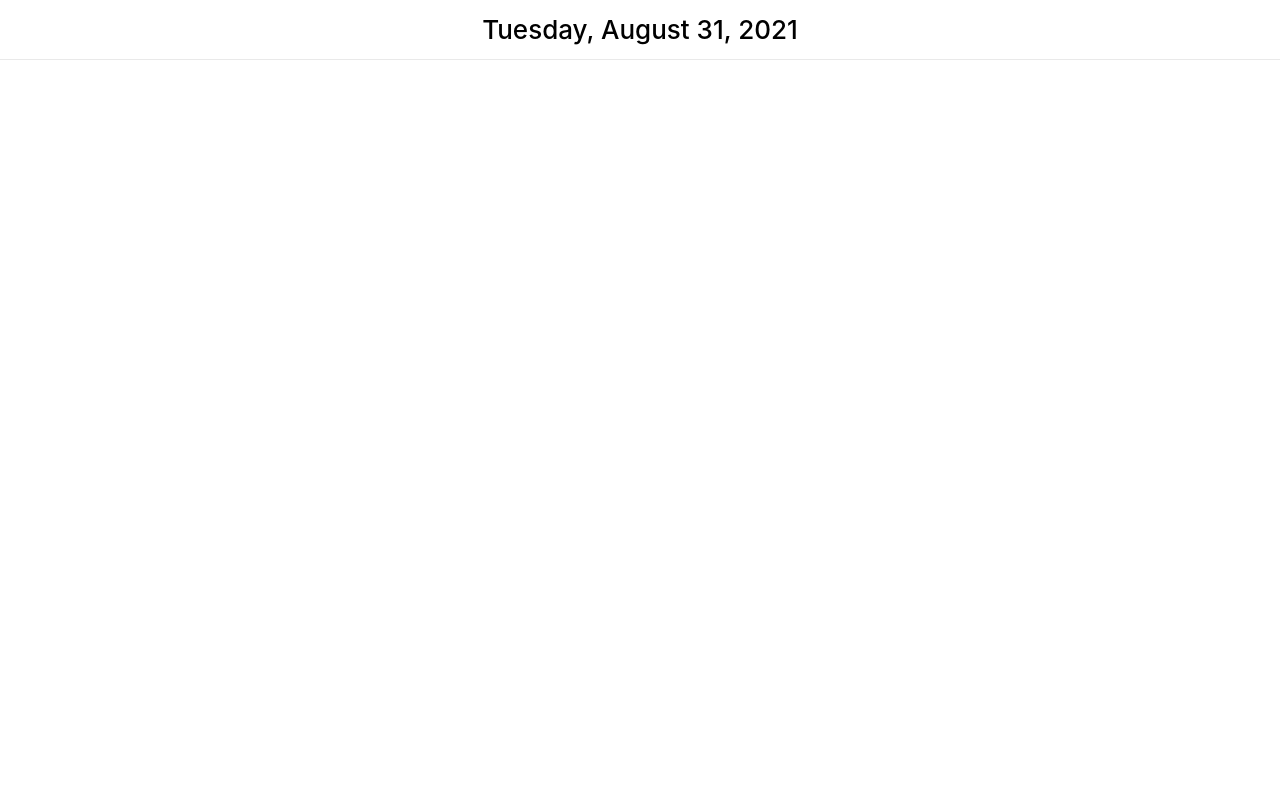
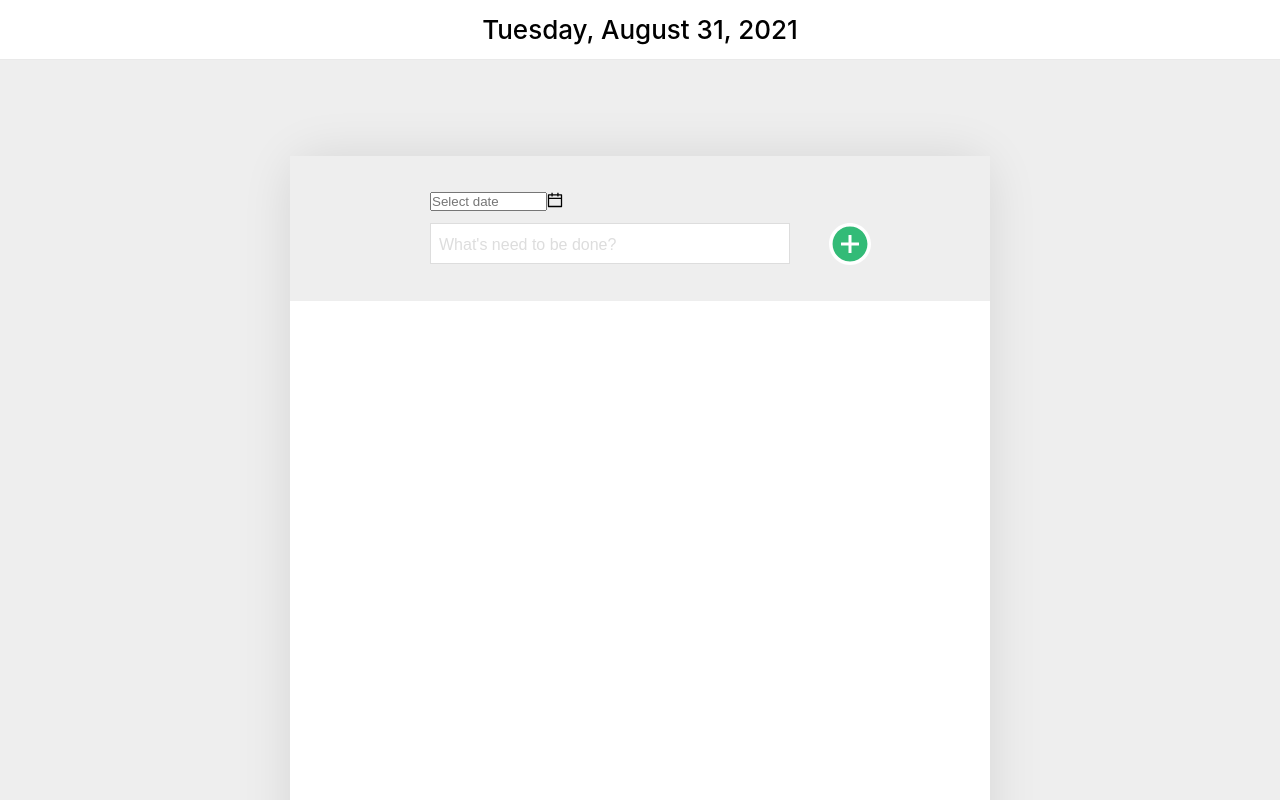
Before and after one commit to highspirit7/todolist_paywork, a React (Create React App) app: page / in a window 1280 px wide. Shown: the top 800 px of the page. Built offline with nearby package versions, Linux system fonts and the light colour scheme.

Commit message:
Style & Init : 기획 변경으로 인한 작업들
- antd 설치
- TodoContainer, TodoCreate 컴포넌트 생성
- antd 모달 사용 편하게 할 수 있는 modals 파일 생성

```diff
--- a/package.json
+++ b/package.json
@@ -10,6 +10,7 @@
     "@types/node": "^12.0.0",
     "@types/react": "^17.0.0",
     "@types/react-dom": "^17.0.0",
+    "antd": "^4.16.13",
     "react": "^17.0.2",
     "react-dom": "^17.0.2",
     "react-scripts": "4.0.3",
@@ -41,6 +42,7 @@
     ]
   },
   "devDependencies": {
+    "@types/antd": "^1.0.0",
     "@types/styled-components": "^5.1.13",
     "@typescript-eslint/eslint-plugin": "^4.29.3",
     "@typescript-eslint/parser": "^4.29.3",
--- /dev/null
+++ b/src/Components/todo/TodoContainer.tsx
@@ -0,0 +1,40 @@
+import React from "react";
+import styled from "styled-components";
+
+import { TodoCreate } from "./TodoCreate";
+
+const TodoContainer: React.FC = () => {
+  return (
+    <StyledTodoContainer>
+      <TodoCreate />
+      {/* <TodoList
+        toggleTodo={toggleTodo}
+        removeTodo={removeTodo}
+        todos={todoState}
+      />
+      <TodoFooter todos={todoState} /> */}
+    </StyledTodoContainer>
+  );
+};
+
+export default TodoContainer;
+
+const StyledTodoContainer = styled.section`
+  width: 70%;
+  height: 800px;
+
+  min-width: 360px;
+  max-width: 700px;
+
+  position: relative;
+  background: white;
+  border-radius: 30px;
+  box-shadow: 0 0 50px 0 rgba(0, 0, 0, 0.1);
+
+  margin: 0 auto;
+
+  margin-top: 96px;
+  margin-bottom: 32px;
+  display: flex;
+  flex-direction: column;
+`;
--- /dev/null
+++ b/src/Components/todo/TodoCreate/TodoCreate.tsx
@@ -0,0 +1,157 @@
+import React, { useState } from "react";
+import styled from "styled-components";
+import { PlusCircleOutlined } from "@ant-design/icons";
+import { DatePicker } from "antd";
+import moment from "moment";
+
+import { warning } from "utils/modals";
+
+// interface ITodoCreateProps {
+//   createTodo: (text: string, date: string) => void;
+// }
+
+const TodoCreate: React.FC = () => {
+  const [value, setValue] = useState("");
+  const [dateString, setDateString] = useState("");
+  // eslint-disable-next-line @typescript-eslint/no-explicit-any
+  const [dateMoment, setDateMoment] = useState<any>(null);
+
+  const formRef = React.useRef<HTMLFormElement>(null);
+
+  const handleChangeInput = (e: React.ChangeEvent<HTMLInputElement>) =>
+    setValue(e.target.value);
+
+  const handleSubmit = (e: React.FormEvent<HTMLFormElement>) => {
+    const yesterdayDate = moment().subtract(1, "days");
+
+    e.preventDefault(); // 새로고침 방지
+
+    if (!value) {
+      const warningData = {
+        title: "Warning",
+        content: "투두 아이템 내용을 입력해주세요",
+      };
+
+      warning(warningData);
+    } else if (!dateString) {
+      const warningData = {
+        title: "Warning",
+        content: "완료 목표일 설정이 필요합니다",
+      };
+
+      warning(warningData);
+    } else if (dateString && !yesterdayDate.isBefore(dateString)) {
+      const warningData = {
+        title: "Warning",
+        content: "오늘보다 이전 날짜를 완료 목표일로 입력할 수 없습니다",
+      };
+
+      warning(warningData);
+    } else {
+      // createTodo(value, dateString);
+
+      setValue(""); // input 초기화
+      setDateString(""); // dateString 초기화
+      setDateMoment(null); // DatePicker 컴포넌트 value 초기화
+    }
+  };
+
+  const handleChangeDate = (date: moment.Moment | null, dateString: string) => {
+    setDateString(dateString);
+    setDateMoment(date);
+  };
+
+  return (
+    <>
+      <InsertFormPositioner>
+        <InsertForm onSubmit={handleSubmit} ref={formRef}>
+          <DateWrapper>
+            <DatePicker
+              onChange={handleChangeDate}
+              size="large"
+              id="date"
+              name="date"
+              value={dateMoment}
+            />
+          </DateWrapper>
+
+          <InputWrapper>
+            <Input
+              autoFocus
+              placeholder="What's need to be done?"
+              onChange={handleChangeInput}
+              value={value}
+              id="input"
+              name="input"
+            />
+            <CircleButton>
+              <PlusCircleOutlined />
+            </CircleButton>
+          </InputWrapper>
+        </InsertForm>
+      </InsertFormPositioner>
+    </>
+  );
+};
+
+const DateWrapper = styled.div`
+  width: 400px;
+  display: flex;
+  margin-bottom: 12px;
+`;
+
+const InputWrapper = styled.div`
+  width: 400px;
+  display: flex;
+  justify-content: space-between;
+  align-items: center;
+`;
+
+const CircleButton = styled.button`
+  background: #33bb77;
+  width: 40px;
+  height: 40px;
+  font-size: 42px;
+  left: 100%;
+  transform: translate(100%, 0%);
+  color: white;
+  border-radius: 50%;
+  border: none;
+  outline: none;
+  display: flex;
+  align-items: center;
+  justify-content: center;
+  cursor: pointer;
+`;
+
+const InsertFormPositioner = styled.div`
+  width: 100%;
+  border-bottom: 1px solid #eeeeee;
+`;
+
+const InsertForm = styled.form`
+  display: flex;
+  flex-direction: column;
+  align-items: center;
+  background: #eeeeee;
+  padding-left: 40px;
+  padding-top: 36px;
+  padding-right: 60px;
+  padding-bottom: 36px;
+`;
+
+const Input = styled.input`
+  padding: 8px;
+  border: 1px solid #dddddd;
+  width: 100%;
+  outline: none;
+  font-size: 20px;
+  box-sizing: border-box;
+  color: #119955;
+  &::placeholder {
+    color: #dddddd;
+    font-size: 16px;
+  }
+`;
+
+export default React.memo(TodoCreate);
--- /dev/null
+++ b/src/Components/todo/TodoCreate/index.ts
@@ -0,0 +1 @@
+export { default as TodoCreate } from "./TodoCreate";
--- a/src/Pages/Home.tsx
+++ b/src/Pages/Home.tsx
@@ -1,12 +1,29 @@
 import React from "react";
+import styled from "styled-components";
 
-import Header from "Components/Header/Header";
+import { Header } from "Components/Header";
+import TodoContainer from "Components/todo/TodoContainer";
 
 const Home: React.FC = () => {
   return (
     <>
       <Header />
+      <Main>
+        <TodoContainer />
+      </Main>
     </>
   );
 };
 export default Home;
+
+const Main = styled.main`
+  min-height: 100vh;
+  padding-top: 60px;
+`;
+
+// const Section = styled.section`
+//   width: 100%;
+//   max-width: 1200px;
+//   padding: 12px 0;
+//   margin: 0 auto;
+// `;
--- a/src/styles/GlobalStyles.ts
+++ b/src/styles/GlobalStyles.ts
@@ -19,6 +19,7 @@ const GlobalStyles = createGlobalStyle`
         sans-serif;
       -webkit-font-smoothing: antialiased;
       -moz-osx-font-smoothing: grayscale;
+      background: #eeeeee;
     }
 `;
 
--- /dev/null
+++ b/src/utils/modals.ts
@@ -0,0 +1,21 @@
+import { Modal } from "antd";
+
+interface IModalParameters {
+  title?: string;
+  content: string;
+}
+
+const warning = ({ title, content }: IModalParameters): void => {
+  Modal.warning({
+    title,
+    content,
+  });
+};
+
+const success = ({ content }: IModalParameters): void => {
+  Modal.success({
+    content,
+  });
+};
+
+export { warning, success };
```
Also changed, not shown: 2 other files (tests, documents, lock files or other folders).
